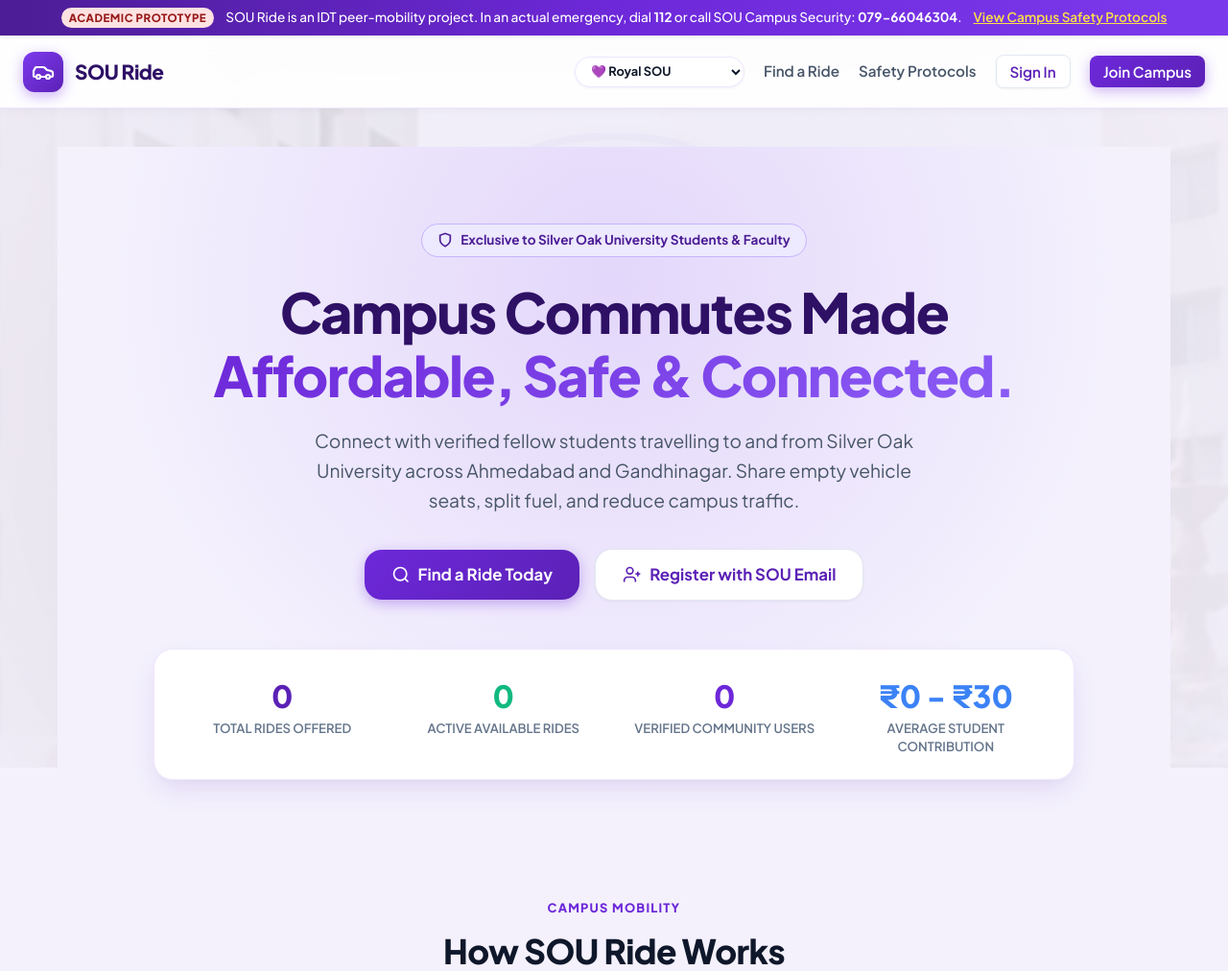
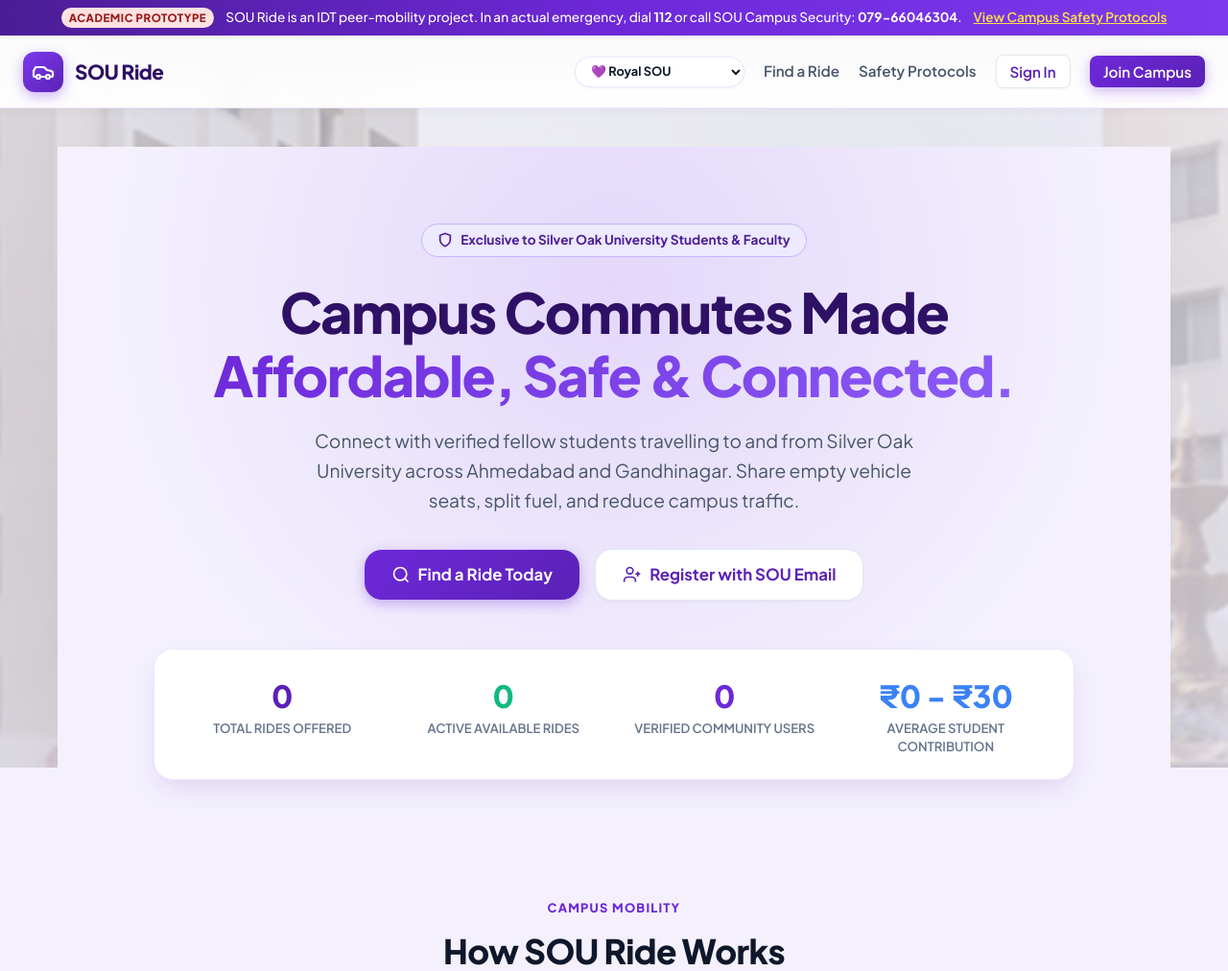
Before and after one commit to keerthanakrishnamoorthy412-create/SOU-RIDE, a Flask app: page / in a window 1280 px wide. Shown: the top 1012 px of the page at 96% size. Run offline with Flask 3, Linux system fonts and the light colour scheme; some libraries are stand-ins or nearby versions.

Commit message:
style: set university campus photo background to 30% translucency

```diff
--- a/static/css/style.css
+++ b/static/css/style.css
@@ -30,10 +30,10 @@
                        #F4F1FD;
     --canvas-pattern: none;
     --watermark-color: #5B21B6;
-    --watermark-opacity: 0.035;
-    --campus-photo-opacity: 0.12;
-    --campus-photo-filter: saturate(0.92) contrast(1.06);
-    --campus-photo-blend: multiply;
+    --watermark-opacity: 0;
+    --campus-photo-opacity: 0.30;
+    --campus-photo-filter: saturate(0.95) contrast(1.05);
+    --campus-photo-blend: normal;
 
     /* Shell & Nav */
     --sidebar-bg: #150E28;
@@ -696,40 +696,28 @@ img {
     background-size: cover;
     background-position: center center;
     background-repeat: no-repeat;
-    opacity: var(--campus-photo-opacity, 0.12);
-    filter: var(--campus-photo-filter, saturate(0.92) contrast(1.06));
-    mix-blend-mode: var(--campus-photo-blend, multiply);
+    opacity: var(--campus-photo-opacity, 0.30);
+    filter: var(--campus-photo-filter, saturate(0.95) contrast(1.05));
+    mix-blend-mode: var(--campus-photo-blend, normal);
     pointer-events: none;
     transition: opacity 0.4s ease, filter 0.4s ease;
     transform: scale(1.02);
 }
 
-/* Ambient Vignette & Edge Feathering into Page Background */
+/* Ambient Feathering Vignette */
 .campus-photo-overlay {
     position: absolute;
     inset: 0;
     width: 100%;
     height: 100%;
-    background: radial-gradient(circle at 50% 50%, transparent 45%, var(--app-bg) 100%);
-    opacity: 0.65;
+    background: radial-gradient(circle at 50% 50%, transparent 55%, var(--app-bg) 100%);
+    opacity: 0.35;
     pointer-events: none;
     transition: background 0.3s ease;
 }
 
 .watermark-inner {
-    position: relative;
-    z-index: 1;
-    display: flex;
-    flex-direction: column;
-    align-items: center;
-    justify-content: center;
-    text-align: center;
-    color: var(--watermark-color, var(--primary-700));
-    opacity: var(--watermark-opacity, 0.035);
-    transform: scale(1);
-    transition: color 0.3s ease, opacity 0.3s ease;
-    max-width: 860px;
-    padding: 24px;
+    display: none; /* Background displays solely the authentic campus picture at 30% translucency */
 }
 
 @media (min-width: 993px) {
```
Also changed, not shown: other parts of static/css/style.css (+20 -20 lines).
